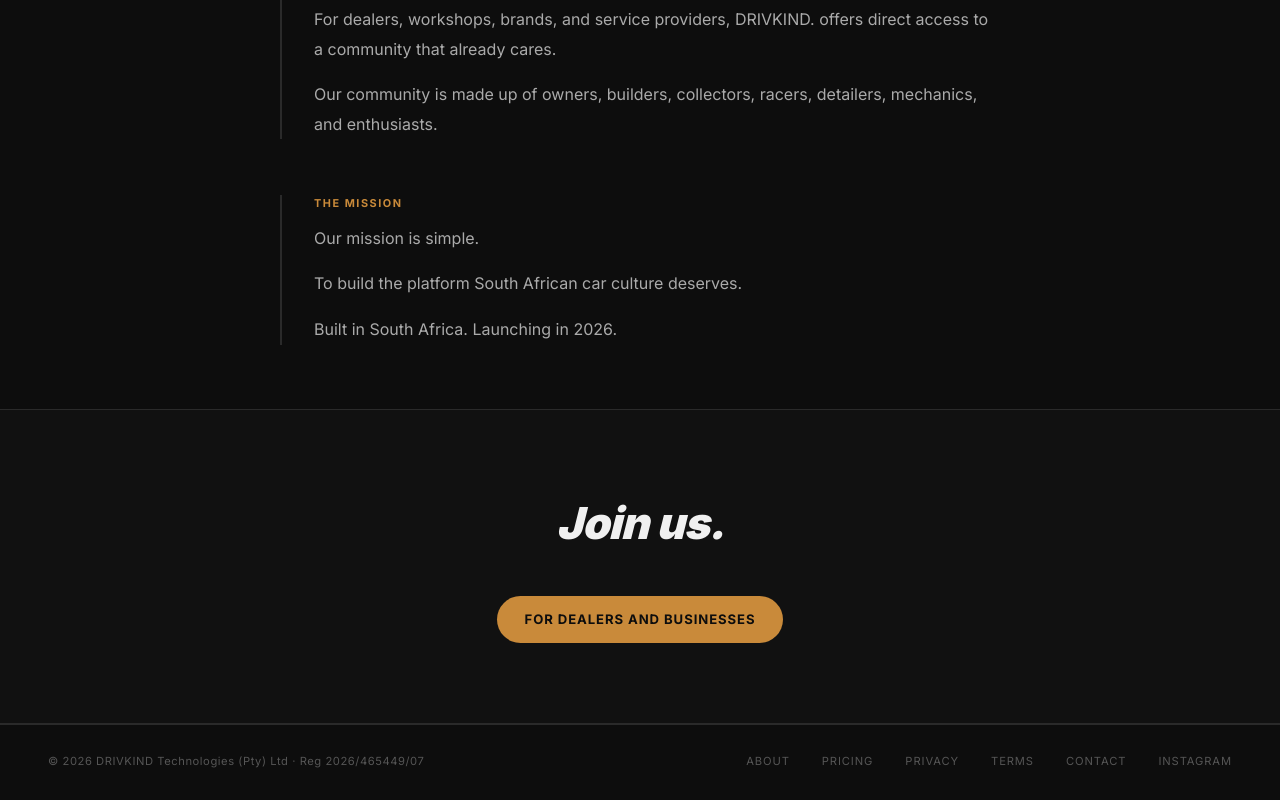
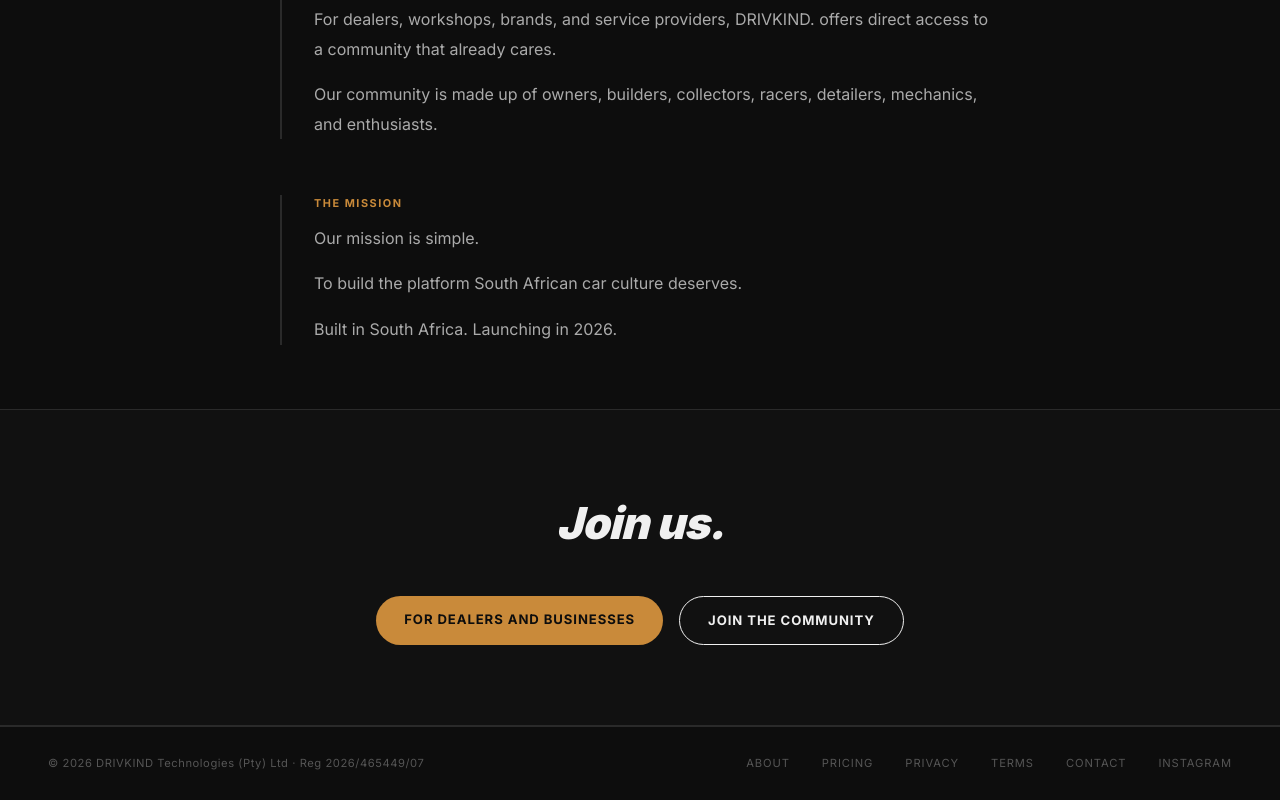
Before and after one commit to RobinK12DK/drivkind-web, a Next.js app: page /about in a window 1280 px wide. Shown: the part 770-1570 px from the top of the page. Built offline with nearby package versions, Linux system fonts and the light colour scheme; no server answers.

Commit message:
fix: add community CTA button to About page

```diff
--- a/app/about/page.tsx
+++ b/app/about/page.tsx
@@ -100,6 +100,16 @@
               }}>
                 For dealers and businesses
               </Link>
+              <Link href="#" style={{
+                backgroundColor: 'transparent', color: '#f0f0f0',
+                border: '1px solid #f0f0f0',
+                padding: '14px 28px', borderRadius: 999,
+                fontWeight: 700, fontSize: '0.82rem',
+                textDecoration: 'none', letterSpacing: '0.07em',
+                textTransform: 'uppercase',
+              }}>
+                Join the community
+              </Link>
             </div>
           </div>
         </section>
```
